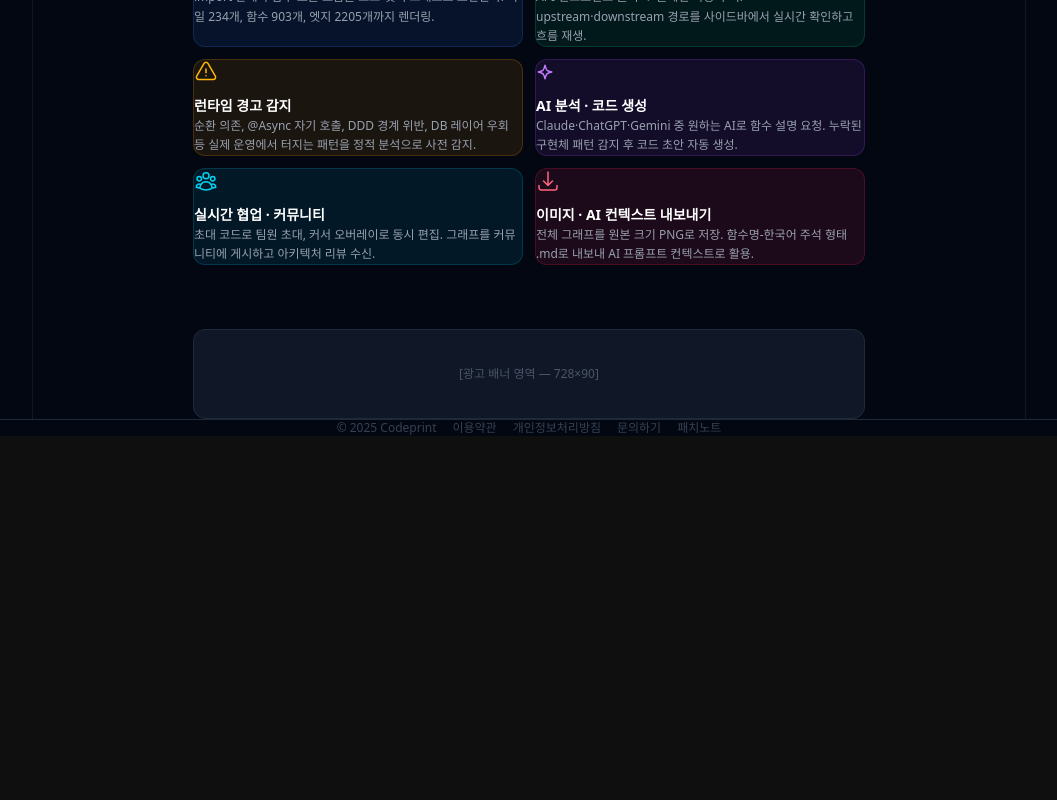
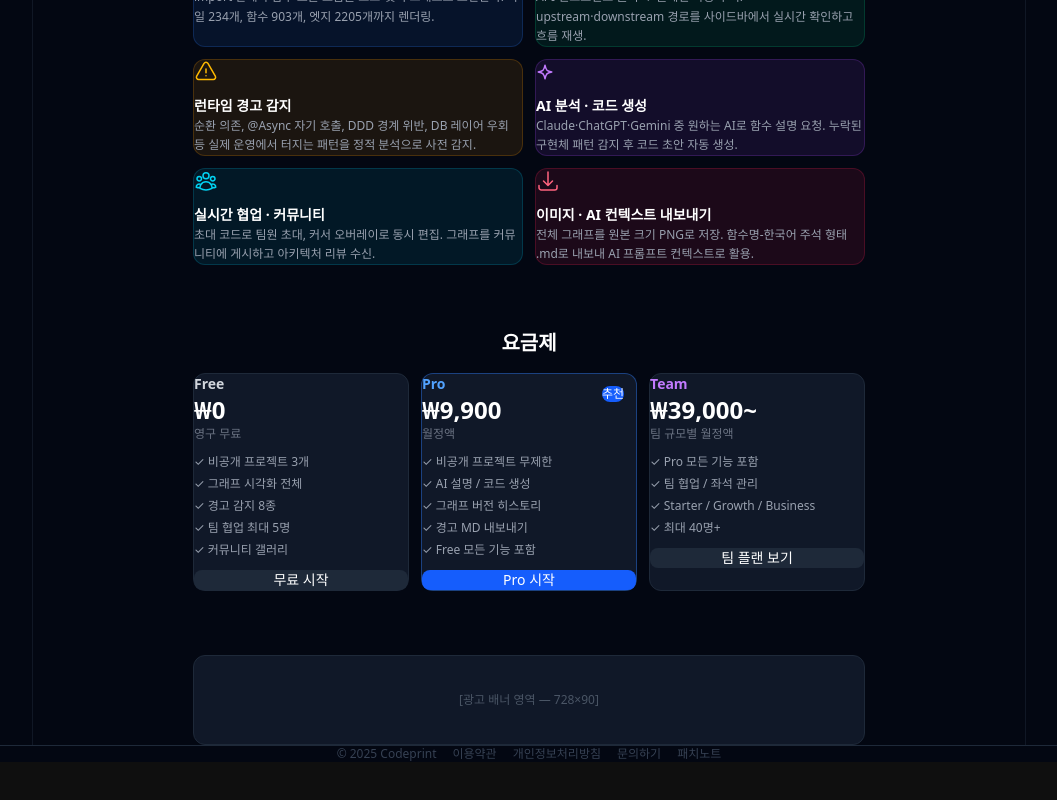
Before and after one commit to PYB0514/codeprint, a React (Vite) app in the folder frontend/: page / in a window 1280 px wide. Shown: the part 1180-1980 px from the top of the page, without its empty margins (111-1168 px from the left). Before the commit the page ends 1696 px from the top, so only its background shows below. Built offline with nearby package versions, Linux system fonts and the light colour scheme; no server answers.

Commit message:
feat: 랜딩 페이지 요금제 섹션 추가 (v0.71.0)
- Free / Pro(9,900원) / Team(39,000원~) 3열 카드 그리드
- Pro 추천 배지, 버튼 클릭 시 로그인/대시보드/팀 페이지로 이동
- 기능 소개 섹션 아래 배치 — 서비스 가치 확인 후 가격 확인 흐름

```diff
--- a/frontend/src/pages/LandingPage.tsx
+++ b/frontend/src/pages/LandingPage.tsx
@@ -250,6 +250,78 @@ export default function LandingPage() {
             </div>
           </section>
 
+          {/* 가격 안내 섹션 */}
+          <section className="w-full max-w-2xl flex flex-col gap-4">
+            <h2 className="text-xl font-bold text-center">요금제</h2>
+            <div className="grid grid-cols-1 sm:grid-cols-3 gap-3">
+              {/* Free */}
+              <div className="bg-gray-900 border border-gray-800 rounded-xl p-5 flex flex-col gap-3">
+                <div>
+                  <p className="text-sm font-semibold text-gray-300">Free</p>
+                  <p className="text-2xl font-bold mt-1">₩0</p>
+                  <p className="text-xs text-gray-500 mt-0.5">영구 무료</p>
+                </div>
+                <ul className="flex flex-col gap-1.5 text-xs text-gray-400">
+                  <li>✓ 비공개 프로젝트 3개</li>
+                  <li>✓ 그래프 시각화 전체</li>
+                  <li>✓ 경고 감지 8종</li>
+                  <li>✓ 팀 협업 최대 5명</li>
+                  <li>✓ 커뮤니티 갤러리</li>
+                </ul>
+                <button
+                  onClick={handleLogin}
+                  className="mt-auto w-full py-2 bg-gray-800 hover:bg-gray-700 text-sm rounded-lg transition-colors"
+                >
+                  무료 시작
+                </button>
+              </div>
+
+              {/* Pro */}
+              <div className="bg-gray-900 border border-blue-500/40 rounded-xl p-5 flex flex-col gap-3 relative">
+                <span className="absolute top-3 right-3 text-xs bg-blue-600 text-white px-2 py-0.5 rounded-full">추천</span>
+                <div>
+                  <p className="text-sm font-semibold text-blue-400">Pro</p>
+                  <p className="text-2xl font-bold mt-1">₩9,900</p>
+                  <p className="text-xs text-gray-500 mt-0.5">월정액</p>
+                </div>
+                <ul className="flex flex-col gap-1.5 text-xs text-gray-400">
+                  <li>✓ 비공개 프로젝트 무제한</li>
+                  <li>✓ AI 설명 / 코드 생성</li>
+                  <li>✓ 그래프 버전 히스토리</li>
+                  <li>✓ 경고 MD 내보내기</li>
+                  <li>✓ Free 모든 기능 포함</li>
+                </ul>
+                <button
+                  onClick={handleLogin}
+                  className="mt-auto w-full py-2 bg-blue-600 hover:bg-blue-500 text-sm font-medium rounded-lg transition-colors"
+                >
+                  Pro 시작
+                </button>
+              </div>
+
+              {/* Team */}
+              <div className="bg-gray-900 border border-gray-800 rounded-xl p-5 flex flex-col gap-3">
+                <div>
+                  <p className="text-sm font-semibold text-purple-400">Team</p>
+                  <p className="text-2xl font-bold mt-1">₩39,000~</p>
+                  <p className="text-xs text-gray-500 mt-0.5">팀 규모별 월정액</p>
+                </div>
+                <ul className="flex flex-col gap-1.5 text-xs text-gray-400">
+                  <li>✓ Pro 모든 기능 포함</li>
+                  <li>✓ 팀 협업 / 좌석 관리</li>
+                  <li>✓ Starter / Growth / Business</li>
+                  <li>✓ 최대 40명+</li>
+                </ul>
+                <button
+                  onClick={() => navigate('/teams')}
+                  className="mt-auto w-full py-2 bg-gray-800 hover:bg-gray-700 text-sm rounded-lg transition-colors"
+                >
+                  팀 플랜 보기
+                </button>
+              </div>
+            </div>
+          </section>
+
           {/* 하단 광고 배너 */}
           <div className="w-full max-w-2xl bg-gray-900 border border-gray-800 rounded-xl flex items-center justify-center text-xs text-gray-600 min-h-[90px]">
             [광고 배너 영역 — 728×90]
```
